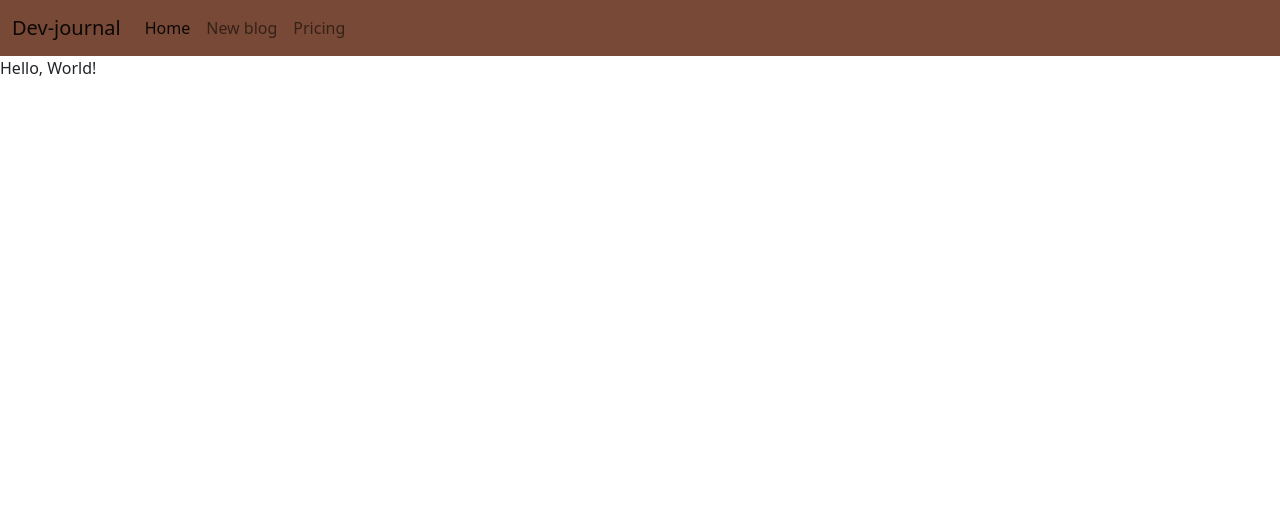
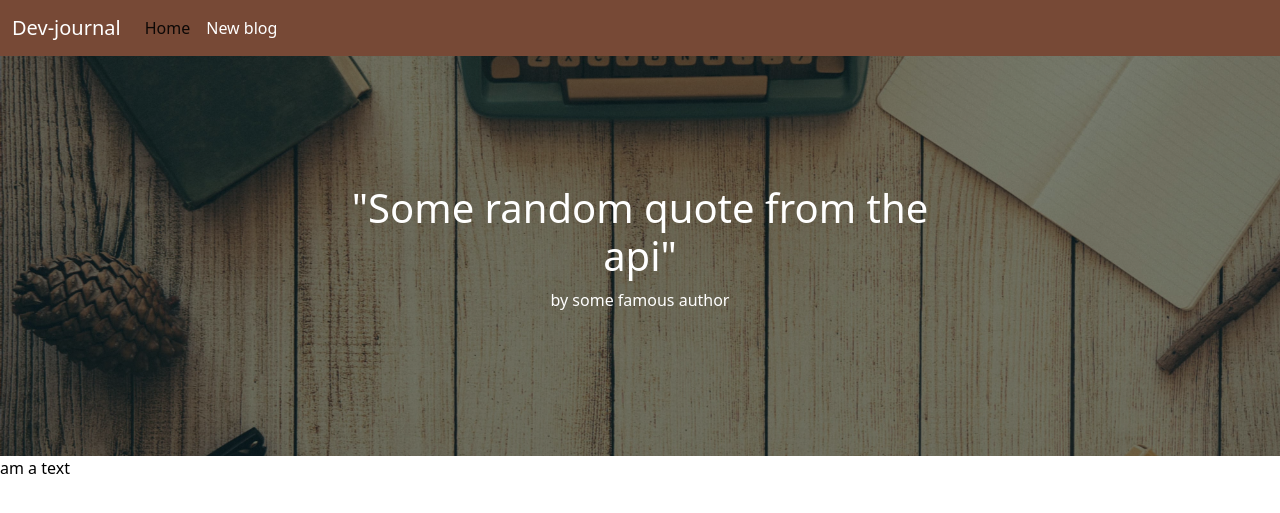
Before and after one commit to Clinton-dev/my-dev-blog, a Flask app: page / in a window 1280 px wide. Shown: the top 513 px of the page. Run offline with Flask 2, Linux system fonts and the light colour scheme.

Commit message:
Add hero section

```diff
--- a/blog.py
+++ b/blog.py
@@ -2,9 +2,30 @@ from flask import Flask, render_template,url_for
 
 app = Flask(__name__)
 
+blogs = [
+    {
+        "title":"First blog post",
+        "content": "",
+        "date_posted":"13-02-2021",
+        "no_of_comments":30
+    },
+    {
+        "title":"second blog post",
+        "content": "",
+        "date_posted":"25-04-2022",
+        "no_of_comments":15
+    },
+    {
+        "title":"third blog post",
+        "content": "",
+        "date_posted":"25-01-2022",
+        "no_of_comments":1
+    }
+]
+
 @app.route("/")
 def hello_world():
-    return render_template("index.html")
+    return render_template("index.html", blogs=blogs)
 
 if __name__ == "__main__":
     app.run(debug=True)
--- a/static/styles.css
+++ b/static/styles.css
@@ -1,4 +1,40 @@
+body {
+    color: #000;
+}
+
 .navigation-bar {
     background-color: #774936;
+}
+
+.navigation-bar a {
     color: #fff;
 }
+
+
+/* hero image */
+.hero-image img {
+    height: 50%;
+}
+.hero-image {
+    /* Use "linear-gradient" to add a darken background effect to the image (photographer.jpg). This will make the text easier to read */
+    background-image: linear-gradient(rgba(0, 0, 0, 0.5), rgba(0, 0, 0, 0.5)), url("./images/hero-img.jpg");
+
+    /* Set a specific height */
+
+    height: 50vh;
+    /* Position and center the image to scale nicely on all screens */
+    background-position: center;
+    background-repeat: no-repeat;
+    background-size: cover;
+    position: relative;
+}
+
+  /* Place text in the middle of the image */
+.hero-text {
+    text-align: center;
+    position: absolute;
+    top: 50%;
+    left: 50%;
+    transform: translate(-50%, -50%);
+    color: white;
+}
--- a/templates/index.html
+++ b/templates/index.html
@@ -1,4 +1,10 @@
 {% extends "layout.html"%}
 {% block content%}
-    <p>Hello, World!</p>
+    <div class="hero-image container-fluid">
+        <div class="hero-text">
+        <h1>"Some random quote from the api"</h1>
+        <p>by some famous author</p>
+        </div>
+    </div>
+    <p>am a text</p>
 {%endblock%}
--- a/templates/layout.html
+++ b/templates/layout.html
@@ -24,9 +24,6 @@
             <li class="nav-item">
                 <a class="nav-link" href="#">New blog</a>
             </li>
-            <li class="nav-item">
-                <a class="nav-link" href="#">Pricing</a>
-            </li>
             </ul>
         </div>
         </div>
```
Also changed, not shown: static/images/hero-img.jpg (added).
